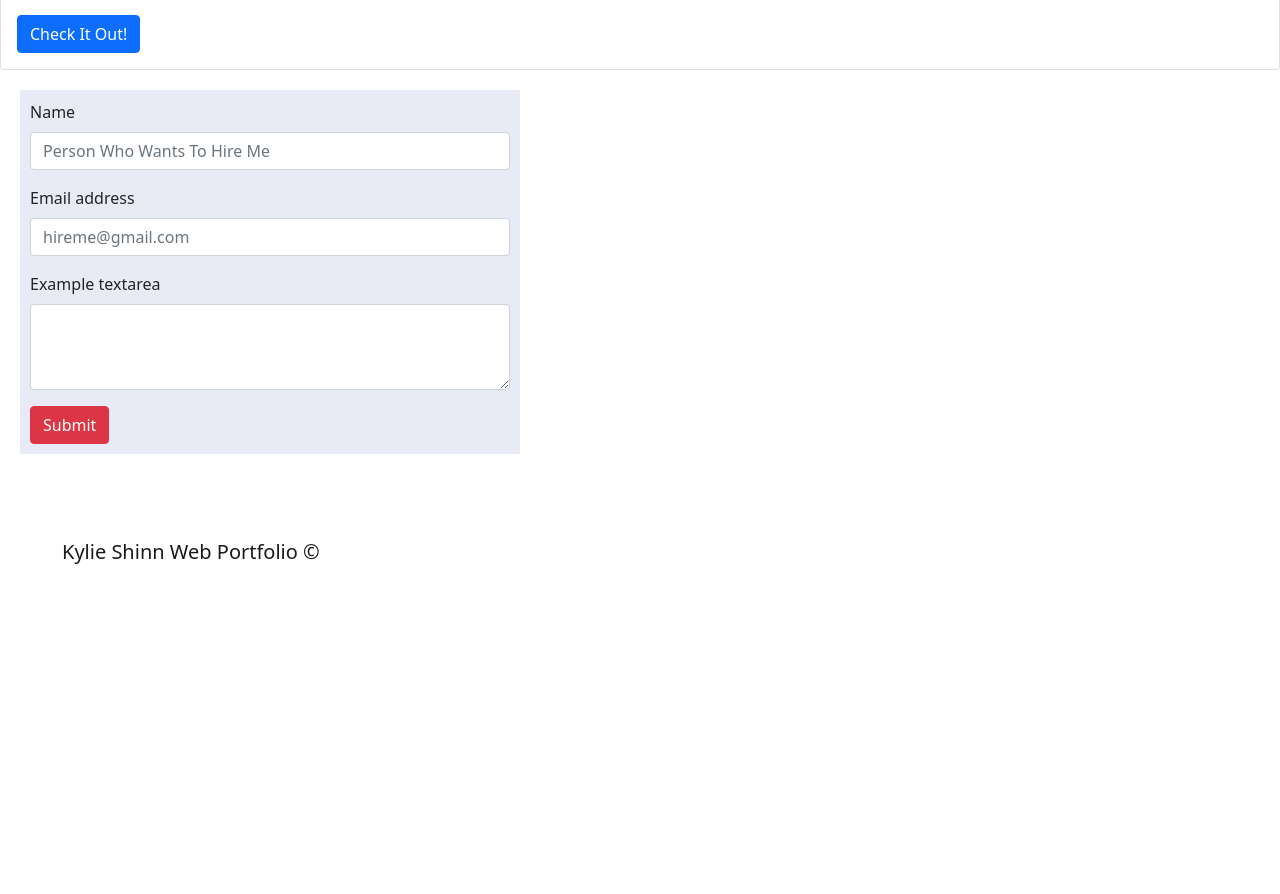
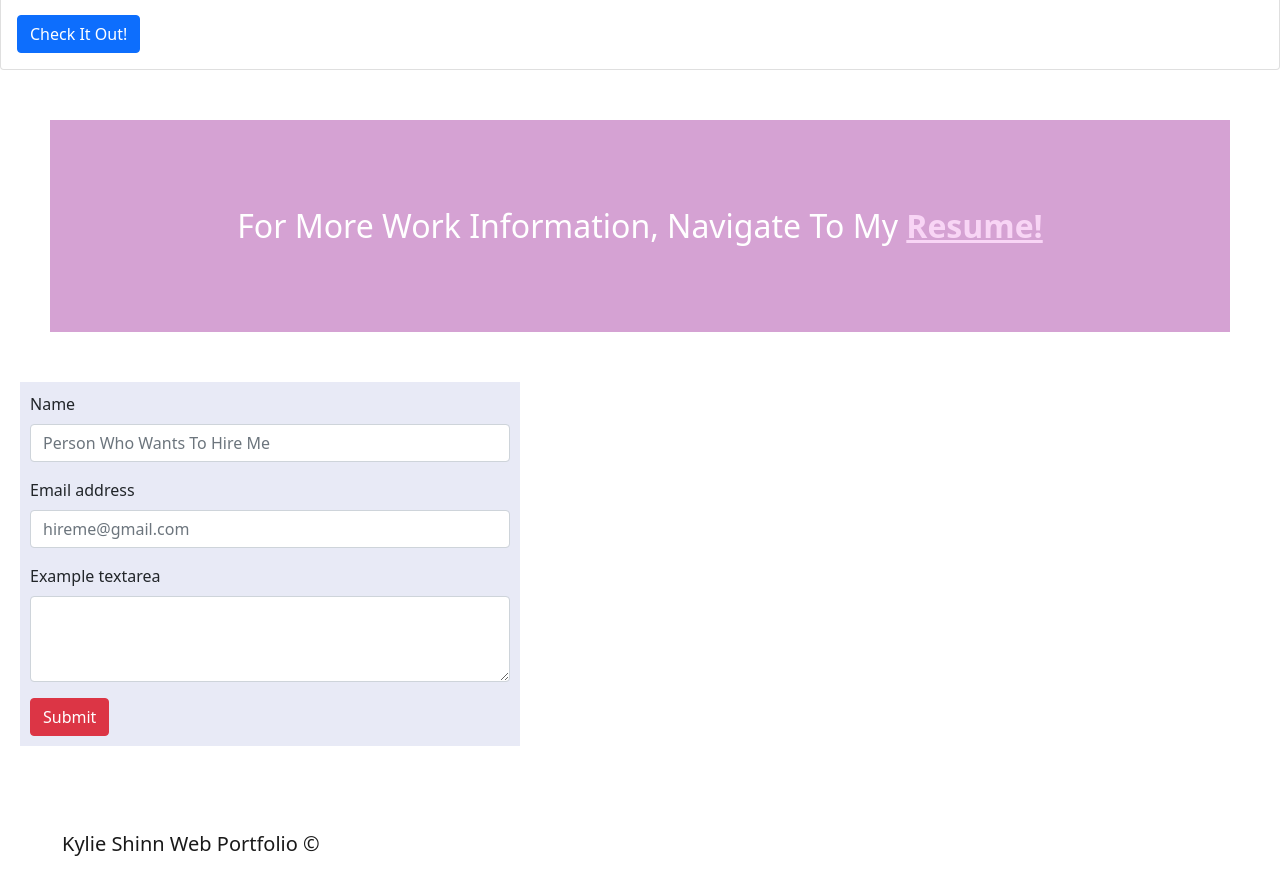
Before and after one commit to kyliemshinn/react-portfolio, a React (Create React App) app: page / in a window 1280 px wide. Shown: the part 7680-8574 px from the top of the page. Before the commit the page ends 8326 px from the top, so only its background shows below. Built offline with nearby package versions, Linux system fonts and the light colour scheme.

Commit message:
add styling and add pdf to resume js file

```diff
--- a/src/App.js
+++ b/src/App.js
@@ -15,7 +15,7 @@ function App() {
       <Navbar />
       <AboutMe />
       <Portfolio />
-      {/* <Resume /> */}
+      <Resume />
       <Contact />
       <Footer />
     </div>
--- a/src/components/Resume.js
+++ b/src/components/Resume.js
@@ -1,24 +1,29 @@
 import React from 'react';
+import Resumepdf from "./resumepdf/kylieresume22.pdf"
 
 const styles = {
     card: {
-      margin: 20,
-      background: '#e8eaf6',
+      margin: 50,
+      padding: 50,
+      background: '#d5a2d3',
     },
     heading: {
-      background: '#9a74db',
+      background: '#d5a2d3',
       minHeight: 50,
       lineHeight: 3.5,
-      fontSize: '1.2rem',
       color: 'white',
       padding: '0 20px',
+      textAlign: "center",
+      FontWeight: "bold",
+      fontSize: "xx-large",
     },
   };
 
 function Resume() {
     return (
       <div style={styles.card}>
-        <div style={styles.heading}>Home</div>
+        <div style={styles.heading}>For More Work Information, Navigate To My <a id="resumeLink" href={Resumepdf}> Resume!</a>
+        </div>
       </div>
     );
   }
--- a/src/style.css
+++ b/src/style.css
@@ -54,7 +54,13 @@
 
 }
 
+/* resume stylings */
+#resumeLink {
+  /* text-decoration: none; */
+  color: rgb(248, 213, 245);
+  font-weight: bold;
 
+}
 
 /* contact list styling */
 .link-info {
```
